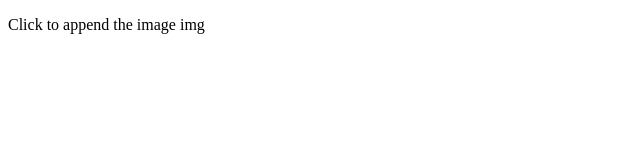
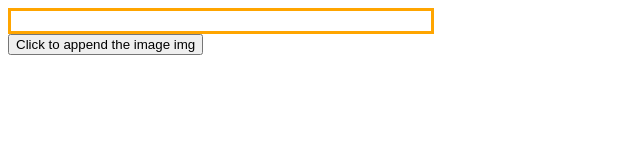
Before and after one commit to miwanoff/creating-img-2026, a plain HTML site: page index.html in a window 1280 px wide. Shown: the whole page, without its empty margins (0-640 px from the left). Drawn offline with Linux system fonts and the light colour scheme.

Commit message:
Create Button

```diff
--- a/index.html
+++ b/index.html
@@ -4,9 +4,17 @@
     <meta charset="UTF-8">
     <meta name="viewport" content="width=device-width, initial-scale=1.0">
     <title>Document</title>
+    <style>
+        .box {
+            width: 400px;
+            border: solid orange;
+            padding: 10px;
+        }
+    </style>
 </head>
 <body>
-    <p id="kit" class="box" onclick="createImg()">Click to append the image img</p>
+    <div id="kit" class="box" onclick="createImg()"></div>
+    <button type="button">Click to append the image img</button>
     <script src="script.js"></script>
 </body>
 </html>
```
